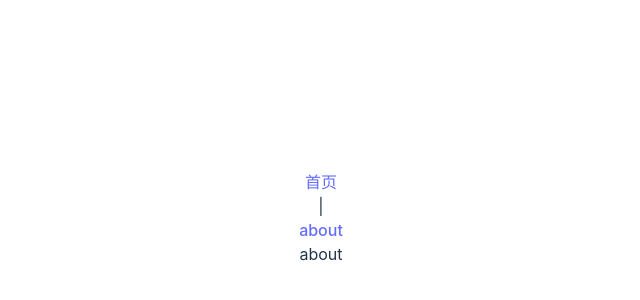
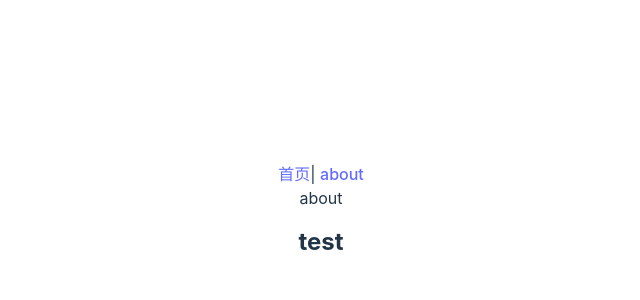
Before and after one commit to julice/vue3-vite, a Vue app: page /#/About in a window 1280 px wide. Shown: the part 182-482 px from the top of the page, without its empty margins (319-959 px from the left). Built offline with nearby package versions, Linux system fonts and the light colour scheme.

Commit message:
使用jsx

```diff
--- a/package.json
+++ b/package.json
@@ -16,6 +16,7 @@
   },
   "devDependencies": {
     "@vitejs/plugin-vue": "^4.0.0",
+    "@vitejs/plugin-vue-jsx": "^3.0.0",
     "vite": "^4.0.0"
   }
 }
--- /dev/null
+++ b/src/components/heading.jsx
@@ -0,0 +1,11 @@
+import {defineComponent,h}from 'vue';
+export default defineComponent({
+  props:{
+    level:{
+      type:Number,required:true
+    }
+  },
+  setup(props,{slots}){
+    return ()=>h('h'+props.level,{},slots.default())
+  }
+})
--- a/src/pages/About.vue
+++ b/src/pages/About.vue
@@ -1,7 +1,10 @@
-<script setup></script>
+<script setup>
+import Heading from '../components/heading.jsx';
+</script>
 
 <template>
   <div class="text">about</div>
+  <Heading :level="2">test</Heading>
 </template>
 
 <style lang="scss" scoped></style>
--- a/src/router/index.js
+++ b/src/router/index.js
@@ -1,4 +1,4 @@
-import { createRouter, createWebHashHistory } from '../grouter/index';
+import { createRouter, createWebHashHistory } from 'vue-router';
 import About from '../pages/About.vue';
 import Home from '../pages/Home.vue';
 
--- a/vite.config.js
+++ b/vite.config.js
@@ -1,7 +1,8 @@
-import { defineConfig } from 'vite'
-import vue from '@vitejs/plugin-vue'
+import { defineConfig } from 'vite';
+import vue from '@vitejs/plugin-vue';
+import vuejsx from '@vitejs/plugin-vue-jsx';
 
 // https://vitejs.dev/config/
 export default defineConfig({
-  plugins: [vue()],
-})
+  plugins: [vue(), vuejsx()],
+});
```
Also changed, not shown: 2 other files (tests, documents, lock files or other folders).
